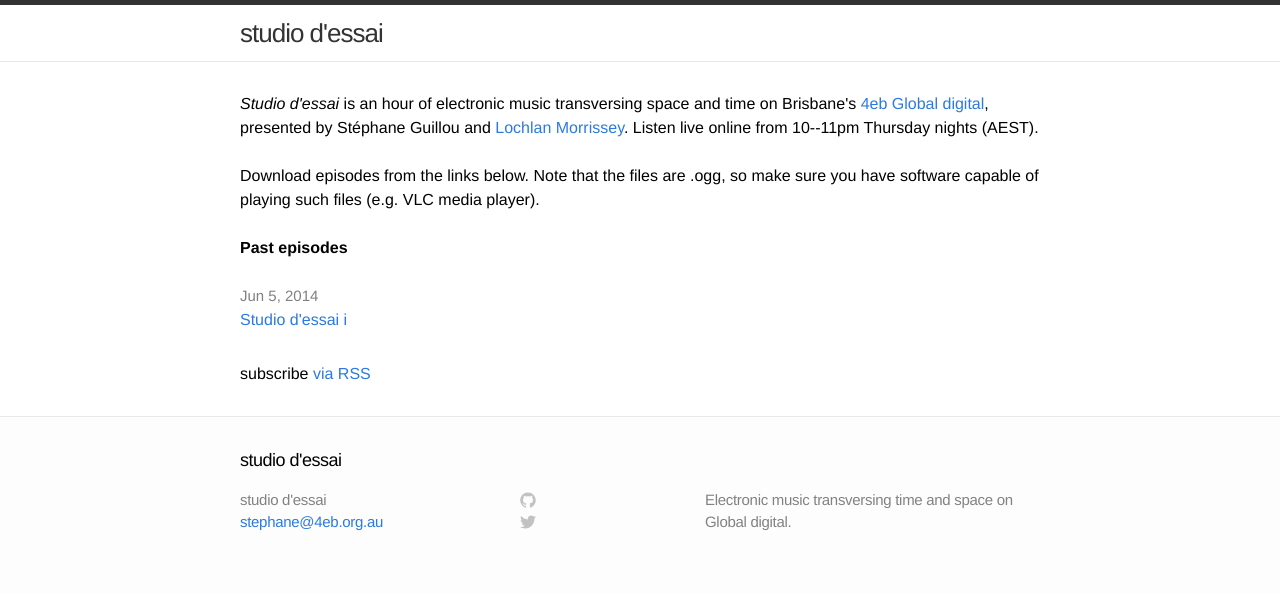
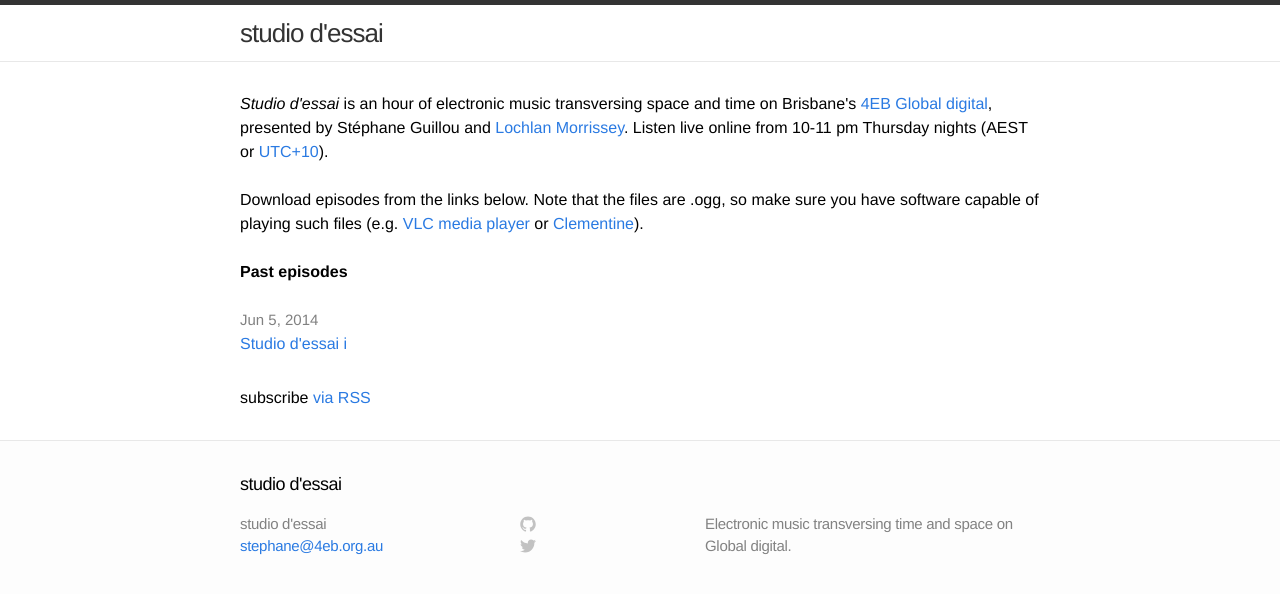
Before and after one commit to studio-dessai/studio-dessai.github.io, a Jekyll site: the page built from index.html, in a window 1280 px wide. Shown: the top 594 px of the page. Built offline with Jekyll 4.4.1, drawn with Linux system fonts in a browser that asks for light colours.

```diff
--- a/index.html
+++ b/index.html
@@ -4,16 +4,16 @@ layout: default
 
 <div class="home">
     <p><em>Studio d'essai</em> is an hour of electronic music transversing space and
-    time on Brisbane's <a href="http://4eb.org.au">4eb Global digital</a>,
+    time on Brisbane's <a href="http://4eb.org.au">4EB Global digital</a>,
     presented by Stéphane Guillou and <a href="http://sghignazzo.org">Lochlan Morrissey</a>.
-    Listen live online from 10--11pm Thursday nights
-    (AEST).</p>
+    Listen live online from 10-11 pm Thursday nights
+    (AEST or <a href="https://en.wikipedia.org/wiki/UTC%2B10:00">UTC+10</a>).</p>
 
     </br>
 
     <p>Download episodes from the links below. Note that the files are .ogg, so
-    make sure you have software capable of playing such files (e.g. VLC media
-    player).</p>
+    make sure you have software capable of playing such files (e.g. <a href="https://www.videolan.org/vlc/">VLC media
+    player</a> or <a href="http://www.clementine-player.org/">Clementine</a>).</p>
 
     </br>
 
```
